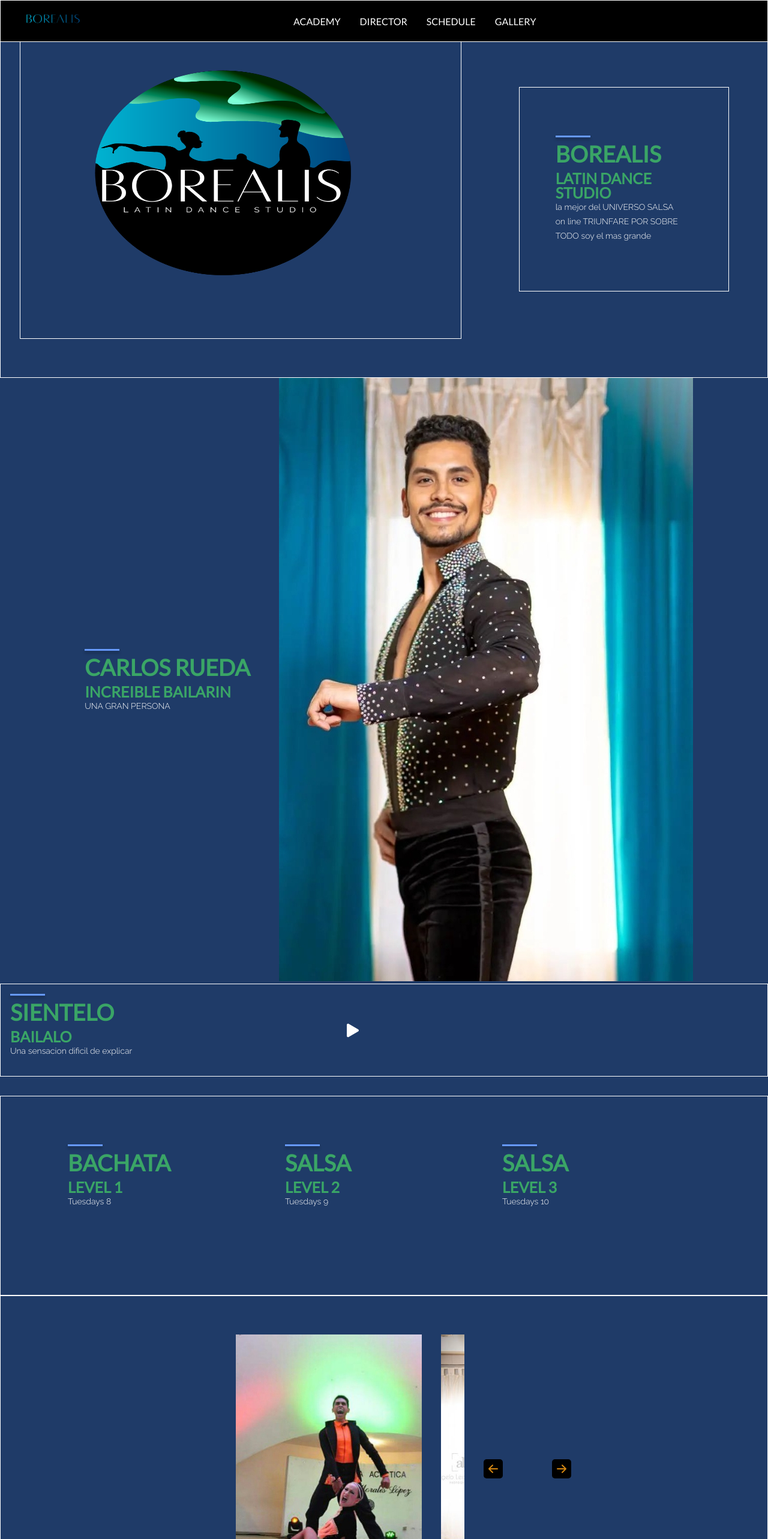
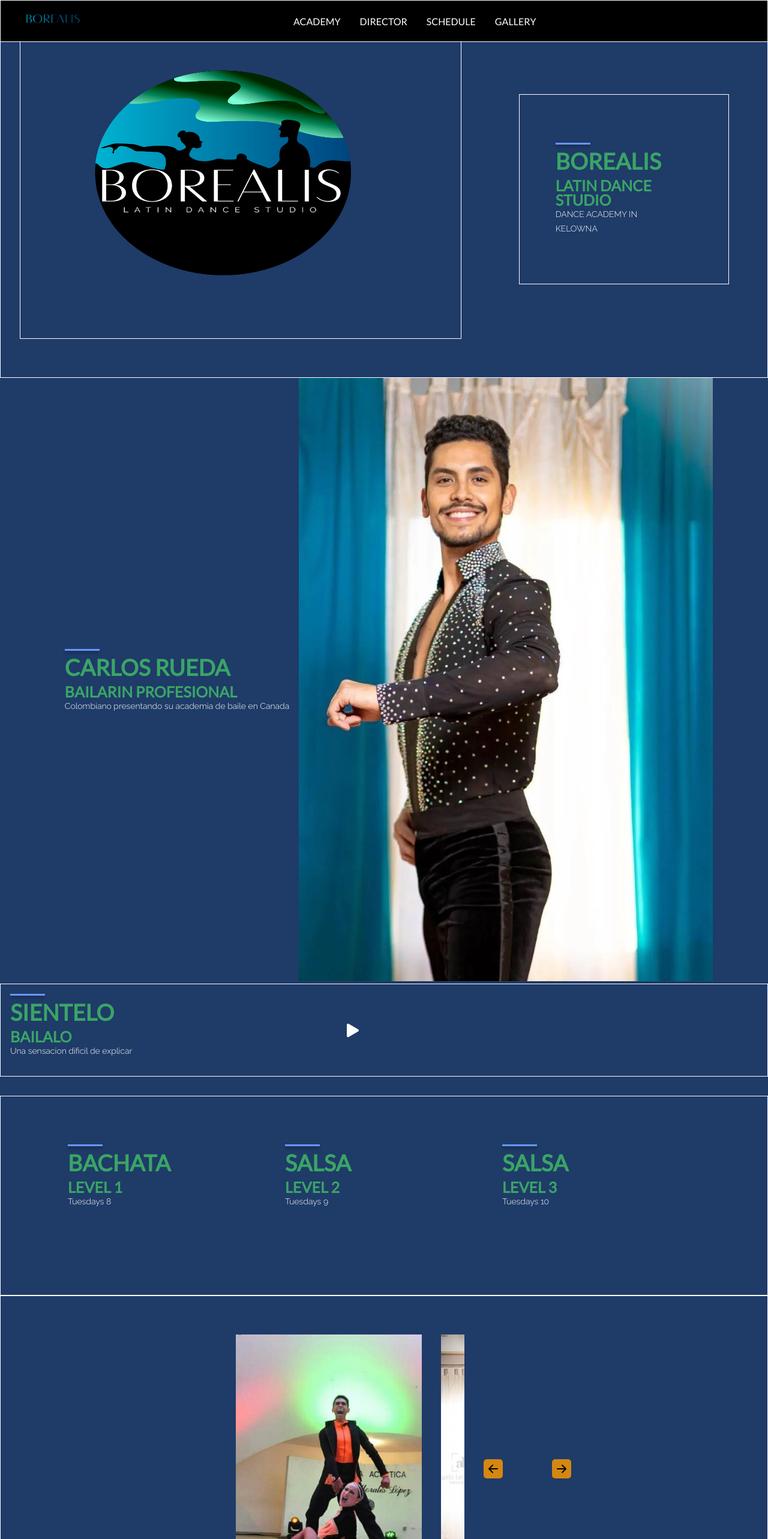
Before and after one commit to luiscarueda/proyect_andres, a React (Create React App) app: page / in a window 1280 px wide. Shown: the top 2566 px of the page at 60% size. Built offline with nearby package versions, Linux system fonts and the light colour scheme; grey boxes are pictures that could not be loaded.

Commit message:
prueba netlify

```diff
--- a/src/containers/aboutme/Aboutme.jsx
+++ b/src/containers/aboutme/Aboutme.jsx
@@ -2,13 +2,12 @@
 import './aboutme.css'
 import image from '../../assets/gallery03.jpg'
 import Feature from '../../components/feature/Feature'
-import { images } from '../../constants'
 
 const aboutmedata = [
   {
     title: 'CARLOS RUEDA',
-    text: 'INCREIBLE BAILARIN ',
-    description :'UNA GRAN PERSONA',
+    text: 'BAILARIN PROFESIONAL',
+    description :'Colombiano presentando su academia de baile en Canada',
   }
 ]
 
--- a/src/containers/gallery/Gallery.jsx
+++ b/src/containers/gallery/Gallery.jsx
@@ -1,6 +1,6 @@
 import React from 'react'
 import './gallery.css'
-import { BsArrowLeftShort,BsArrowRightShort } from 'react-icons/bs'
+import { BsArrowLeftSquareFill,BsArrowRightSquareFill} from 'react-icons/bs'
 import { images } from '../../constants';
 
 
@@ -28,7 +28,7 @@
       <div className="gallery__images">
         <div className="gallery__images-container" ref={scrollRef}>
           {galleryImages.map((image,index)=>(
-            <div className ='gallery__images-card flex__center key={`[gallery_image-${index + 1}`}'>
+            <div className ='gallery__images-card flex__center' key={`gallery_image-${index + 1}`}>
               <img src={image} alt="gallery_images" />
 
             </div>
@@ -36,8 +36,8 @@
 
         </div>
         <div className="gallery__images-arrow">
-          <BsArrowLeftShort className='gallery__arrow-icon' onClick={()=> scroll('left')} />
-          <BsArrowRightShort className='gallery__arrow-icon'onClick={()=> scroll('right')}/>
+          <BsArrowLeftSquareFill className='gallery__arrow-icon' onClick={()=> scroll('left')} />
+          <BsArrowRightSquareFill className='gallery__arrow-icon'onClick={()=> scroll('right')}/>
         </div>
       </div>
 
--- a/src/containers/header/Header.jsx
+++ b/src/containers/header/Header.jsx
@@ -7,7 +7,7 @@
     {
       title: 'BOREALIS',
       text: 'LATIN DANCE STUDIO',
-      description :'la mejor del UNIVERSO SALSA on line  TRIUNFARE POR SOBRE TODO soy el mas grande ',
+      description :'DANCE ACADEMY IN KELOWNA ',
     }
   ]
 
```
